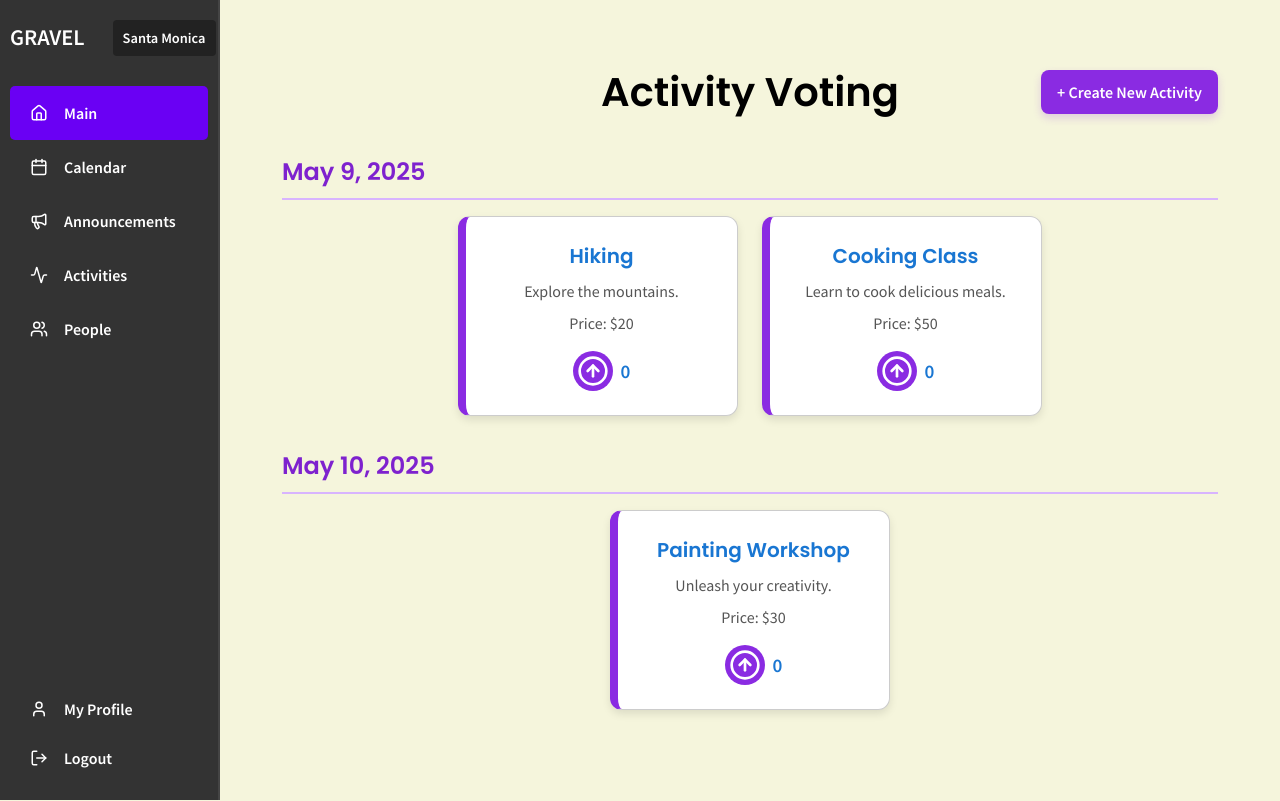
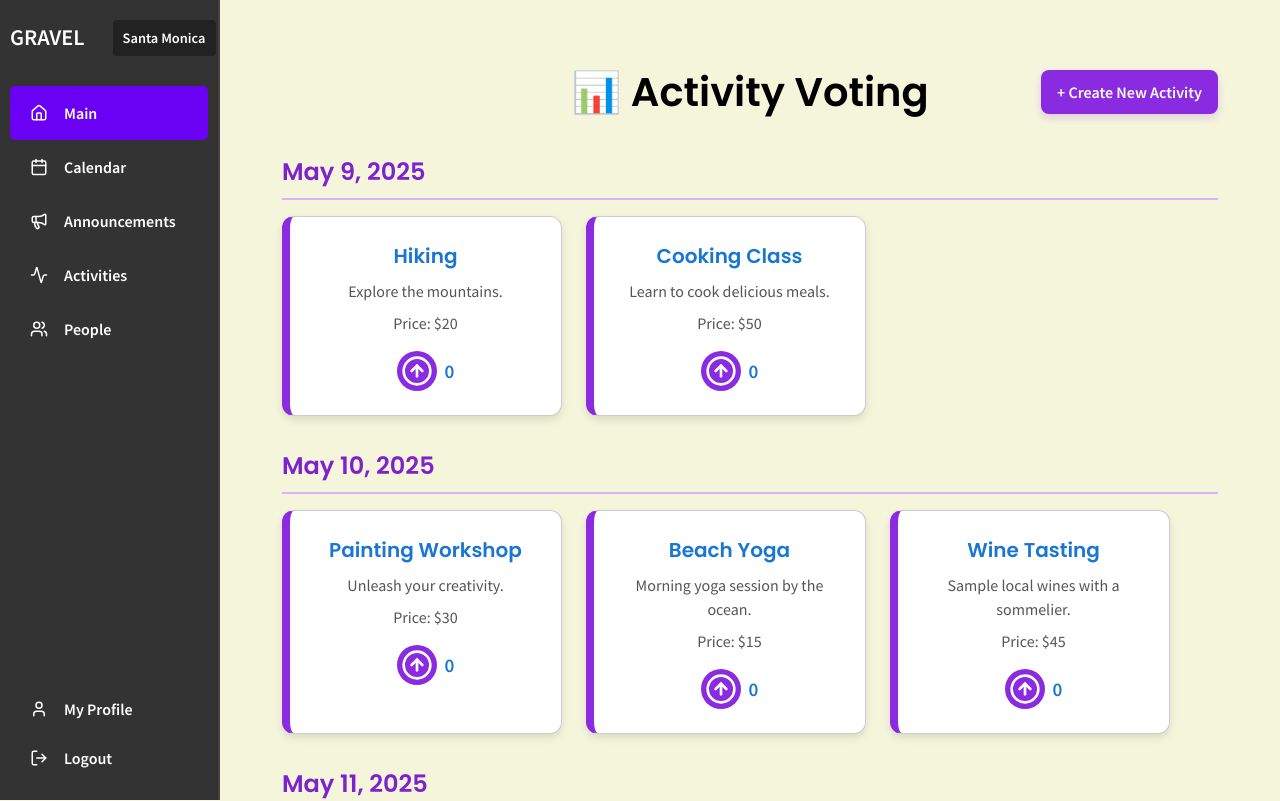
Before and after one commit to karen93shieh/gravel, a SvelteKit app: page /mainPages/activities in a window 1280 px wide. Shown: the top 801 px of the page. Built offline with nearby package versions, Linux system fonts and the light colour scheme.

Commit message:
activities style change

```diff
--- a/src/routes/mainPages/activities/+page.svelte
+++ b/src/routes/mainPages/activities/+page.svelte
@@ -8,7 +8,10 @@
     let activities = writable([
         { id: 1, title: 'Hiking', description: 'Explore the mountains.', price: '$20', date: '2025-05-09', votes: 0 },
         { id: 2, title: 'Cooking Class', description: 'Learn to cook delicious meals.', price: '$50', date: '2025-05-09', votes: 0 },
-        { id: 3, title: 'Painting Workshop', description: 'Unleash your creativity.', price: '$30', date: '2025-05-10', votes: 0 }
+        { id: 3, title: 'Painting Workshop', description: 'Unleash your creativity.', price: '$30', date: '2025-05-10', votes: 0 },
+        { id: 4, title: 'Beach Yoga', description: 'Morning yoga session by the ocean.', price: '$15', date: '2025-05-10', votes: 0 },
+        { id: 5, title: 'Wine Tasting', description: 'Sample local wines with a sommelier.', price: '$45', date: '2025-05-10', votes: 0 },
+        { id: 6, title: 'City Bike Tour', description: 'Guided cycling tour of downtown.', price: '$25', date: '2025-05-11', votes: 0 }
     ]);
 
     let showCreatePopup = false;
@@ -90,7 +93,7 @@
 <main class="container">
     <div class="activity-header">
         <div></div>
-        <h1 class="title">Activity Voting</h1>
+        <h1 class="title">📊 Activity Voting</h1>
         <button class="new-btn" on:click={() => (showCreatePopup = true)}>
             + Create New Activity
         </button>
@@ -305,6 +308,7 @@
 
     .date-section {
         margin-bottom: 2rem;
+        text-align: left; /* Ensure content is left-aligned */
     }
 
     .date-heading {
@@ -313,9 +317,28 @@
         margin-bottom: 1rem;
         padding-bottom: 0.5rem;
         border-bottom: 2px solid #d8b4fe;
+        text-align: left; /* Left-align the date heading */
     }
 
-    /* Keep all your existing styles */
+    .three-col-container {
+        display: flex;
+        flex-wrap: wrap;
+        gap: 1.5rem;
+        justify-content: flex-start; /* Changed from 'center' to 'flex-start' */
+    }
+
+    .small-content-box {
+        border: 1px solid #ccc;
+        padding: 1.5rem;
+        width: 280px;
+        border-left: 8px solid #8a2be2;
+        background: white;
+        border-radius: 12px;
+        box-shadow: 0 4px 8px rgba(0, 0, 0, 0.1);
+        transition: transform 0.2s ease, box-shadow 0.2s ease;
+        text-align: left; /* Ensure content inside boxes is left-aligned */
+    }
+
     .container {
         padding: 2rem;
         max-width: 1000px;
--- a/src/routes/mainPages/announcements/+page.svelte
+++ b/src/routes/mainPages/announcements/+page.svelte
@@ -120,7 +120,7 @@
   <main class="container">
     <div class="announcement-header">
       <div></div>
-      <h1 class="title">Announcements</h1>
+      <h1 class="title">📢 Announcements</h1>
       <button class="new-btn" on:click={openForm}>+ New</button>
     </div>
 
```
